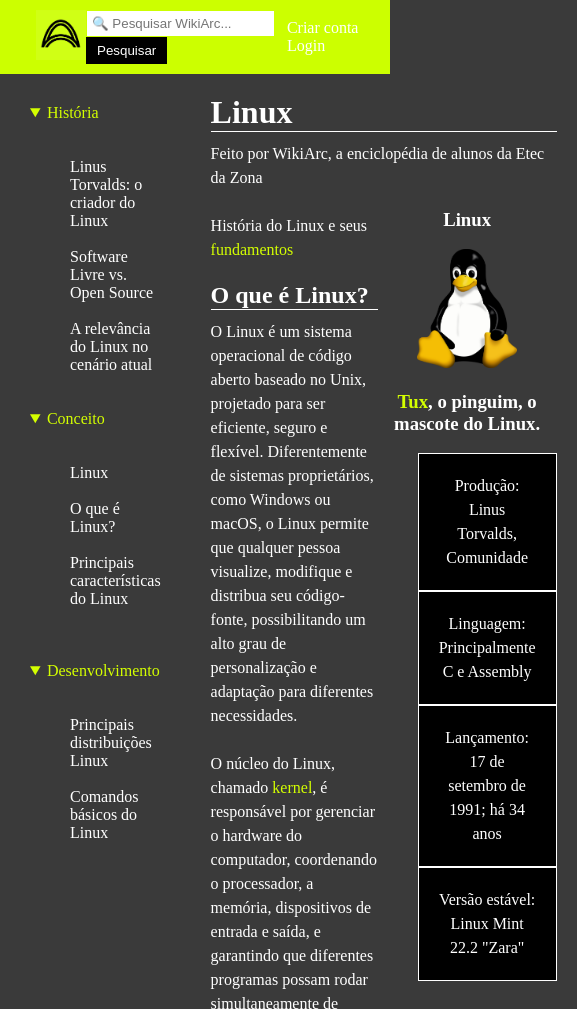
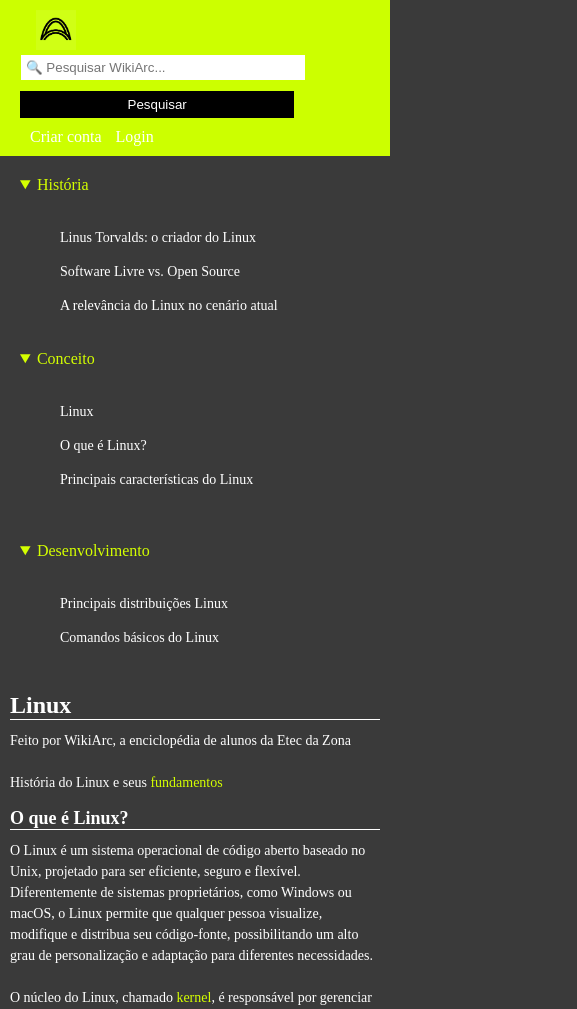
Before and after one commit to Raulkkkk/qualquer, a plain HTML site: page index.html in a window 390 px wide. Shown: the top 1009 px of the page, 577 px wide, since content can reach past the window. Drawn offline with Linux system fonts and the light colour scheme.

Commit message:
Update style.css

```diff
--- a/style.css
+++ b/style.css
@@ -168,3 +168,63 @@ li{
 ul{
     color: white;
 }
+
+@media (max-width: 768px) {
+.conteudo-principal {
+        flex-direction: column;
+    }
+
+    .barra-esquerda {
+        flex: 1;
+        padding: 10px;
+    }
+
+    .barra-direita {
+        flex: 1;
+        padding: 10px;
+    }
+
+    .artigo {
+        flex-direction: column;
+    }
+
+    .artigo-conteudo {
+        padding-right: 0;
+    }
+
+    .logo img {
+        max-height: 40px;
+    }
+
+    .caixa-de-pesquisa input {
+        width: 100%;
+        margin-bottom: 10px;
+    }
+
+    .caixa-de-pesquisa button {
+        width: 100%;
+    }
+
+    header {
+        flex-direction: column;
+        align-items: flex-start;
+    }
+
+    .links-usuario {
+        margin-top: 10px;
+    }
+}
+
+@media (max-width: 480px) {
+    h1 {
+        font-size: 24px;
+    }
+
+    h2 {
+        font-size: 18px;
+    }
+
+    p {
+        font-size: 14px;
+    }
+}
```
